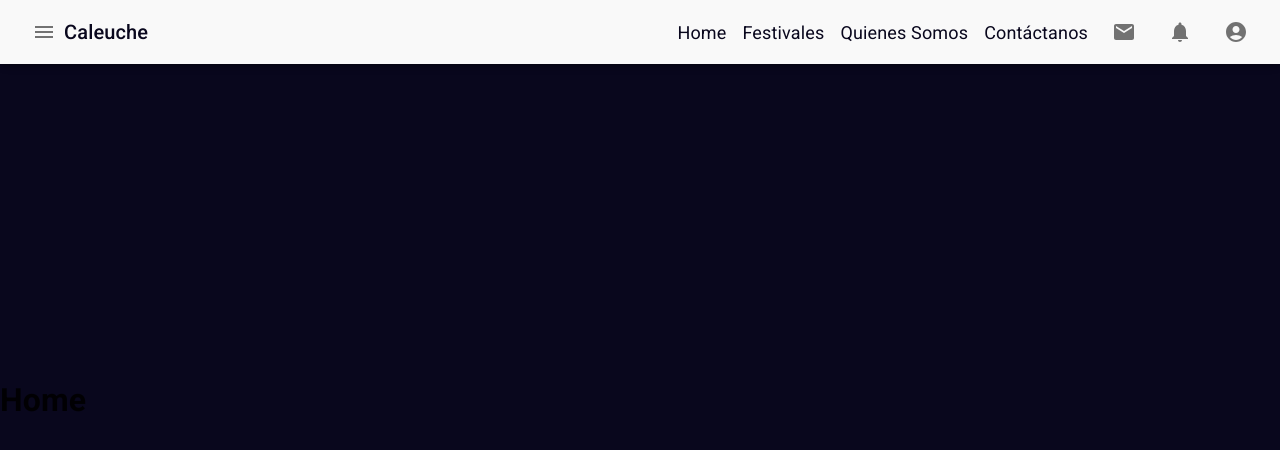
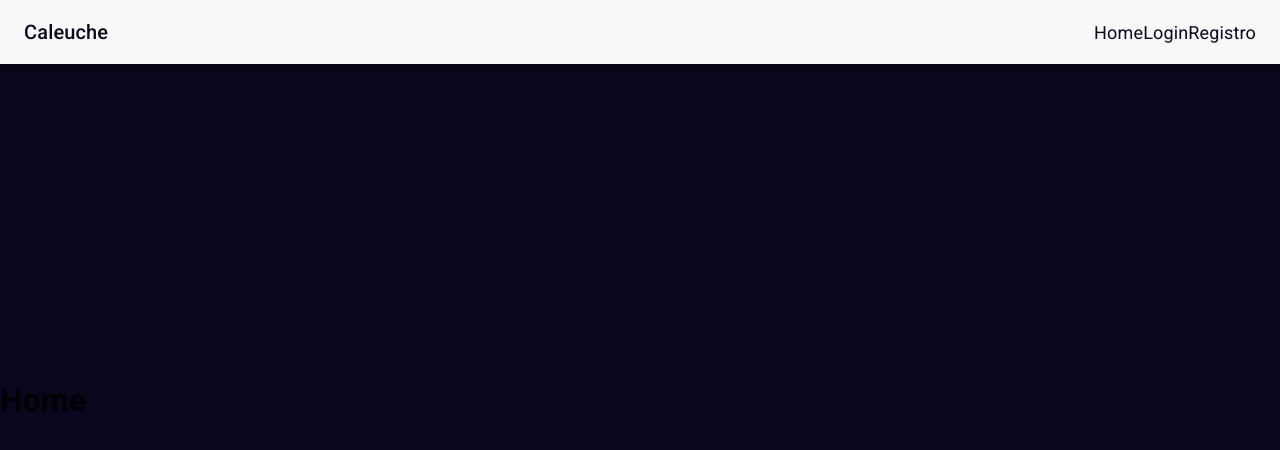
Before and after one commit to Pj85rC/CaleucheMT, a React (Vite) app: page / in a window 1280 px wide. Shown: the top 450 px of the page. Built offline with nearby package versions, Linux system fonts and the light colour scheme.

Commit message:
testeNavDrawer

```diff
--- a/src/layout/Content.jsx
+++ b/src/layout/Content.jsx
@@ -7,6 +7,8 @@ import { Contactanos } from "../views/Contactanos";
 import { PerfilUsuario } from "../views/PerfilUsuario";
 import { Festivales } from "../views/Festivales";
 import { DetalleFestivales } from "../views/DetalleFestivales";
+
+
 
 export const Content = () => {
     return (
--- a/src/layout/Layout.jsx
+++ b/src/layout/Layout.jsx
@@ -1,10 +1,33 @@
 import { Content } from "./Content";
 import Navbar from "./Navbar";
+import DraftsIcon from "@mui/icons-material/Drafts";
+import Home from "@mui/icons-material/Home";
+import MailIcon from "@mui/icons-material/Mail";
+import NotificationsIcon from "@mui/icons-material/Notifications";
+import AccountCircle from "@mui/icons-material/AccountCircle";
+
+const navLinks = [
+  {
+    title: "Home",
+    path: "/",
+    icon: <Home />,
+  },
+  {
+    title: "Login",
+    path: "/login",
+    icon: <MailIcon />,
+  },
+  {
+    title: "Registro",
+    path: "/registro",
+    icon: <DraftsIcon />,
+  },
+];
 
 const Layout = () => {
   return (
     <div>
-      <Navbar />
+      <Navbar navLinks={navLinks} />
       <Content />
     </div>
   );
--- /dev/null
+++ b/src/layout/NavDrawer.jsx
@@ -0,0 +1,27 @@
+import {
+  Box,
+  List,
+  ListItem,
+  ListItemButton,
+  ListItemIcon,
+  ListItemText,
+} from "@mui/material";
+
+export const NavDrawer = ({ navLinks, NavLink, setOpen }) => {
+  return (
+    <Box sx={{ width: 250, bgcolor: "#F9F9F9" }}>
+      <nav>
+        <List>
+          {navLinks.map((i) => (
+            <ListItem disablePadding key={i.title}>
+              <ListItemButton component={NavLink} to={i.path} onClick={() => setOpen(false)}>
+                <ListItemIcon>{i.icon}</ListItemIcon>
+                <ListItemText primary={i.title} />
+              </ListItemButton>
+            </ListItem>
+          ))}
+        </List>
+      </nav>
+    </Box>
+  );
+};
--- a/src/layout/Navbar.jsx
+++ b/src/layout/Navbar.jsx
@@ -1,27 +1,36 @@
 import {
-  Badge,
+  // Badge,
   // Button,
   AppBar,
+  Box,
+  Drawer,
   IconButton,
   Stack,
   Toolbar,
   Typography,
 } from "@mui/material";
 import MenuIcon from "@mui/icons-material/Menu";
-import MailIcon from "@mui/icons-material/Mail";
-import NotificationsIcon from "@mui/icons-material/Notifications";
-import AccountCircle from "@mui/icons-material/AccountCircle";
 import { Link, NavLink } from "react-router-dom";
+import { useState } from "react";
+import { NavDrawer } from "./NavDrawer";
 
-const Navbar = () => {
+const Navbar = ({ navLinks }) => {
+  const [open, setOpen] = useState(false);
+
   return (
+    <>
       <AppBar
         position="fixed"
         color="transparent"
         sx={{ backgroundColor: "#F9F9F9", color: "#09071D" }}
       >
         <Toolbar>
-        <IconButton color="#09071D">
+          <IconButton
+            color="#09071D"
+            size="large"
+            onClick={() => setOpen(true)}
+            sx={{ display: { xs: "flex", sm: "none" } }}
+          >
             <MenuIcon />
           </IconButton>
           <Typography
@@ -32,9 +41,15 @@ const Navbar = () => {
           >
             Caleuche
           </Typography>
-        <Stack direction="row" spacing={2} alignItems="center" >
+          {/* <Stack direction="row" spacing={2} alignItems="center"  > */}
+          <Stack sx={{ display: { xs: "none", sm: "block" } }}>
+            {navLinks.map((i) => (
+              <Link key={i.title} component={NavLink} to={i.path}>
+                {i.title}
+              </Link>
+            ))}
 
-          <Link component={NavLink} to="/" color="inherit">
+            {/* <Link component={NavLink} to="/" color="inherit">
             Home
           </Link>
           <Link component={NavLink} to="/festivales">
@@ -47,19 +62,33 @@ const Navbar = () => {
             Contáctanos
           </Link>
           <IconButton color="#09071D">
-            {/* <Badge badgeContent={4} color="#1F1B4E"> */}
-            <MailIcon />
-            {/* </Badge> */}
-          </IconButton>
+
+            <MailIcon /> */}
+
+            {/* </IconButton>
           <IconButton color="#09071D">
             <NotificationsIcon />
           </IconButton>
           <IconButton color="#09071D">
             <AccountCircle />
-          </IconButton>
+          </IconButton> */}
           </Stack>
         </Toolbar>
       </AppBar>
+
+      <Drawer
+        open={open}
+        anchor="left"
+        onClose={() => setOpen(false)}
+        sx={{ display: { xs: "none", sm: "block" } }}
+      >
+        <NavDrawer
+        navLinks={navLinks}
+        NavLink={NavLink}
+        setOpen={setOpen}
+        />
+      </Drawer>
+    </>
   );
 };
 
```
Lines whose indentation alone changed are shown as unchanged.
